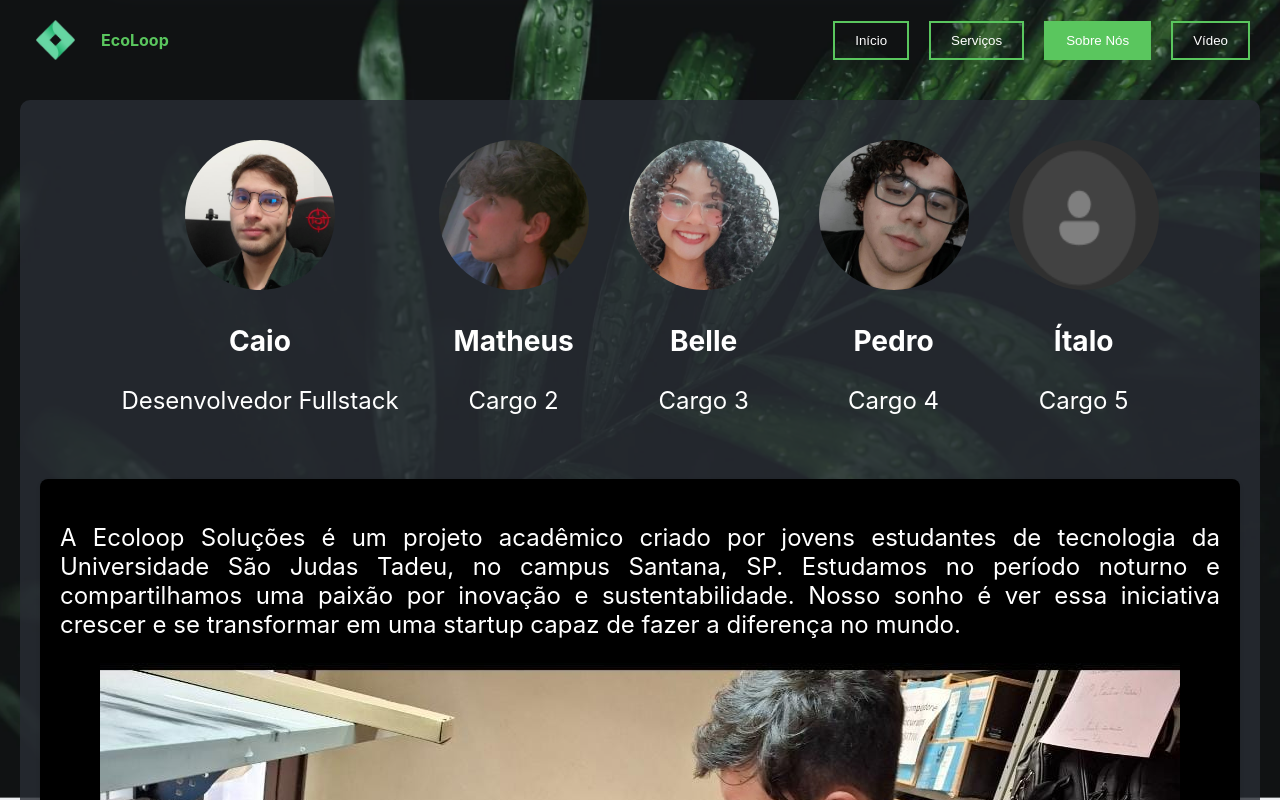
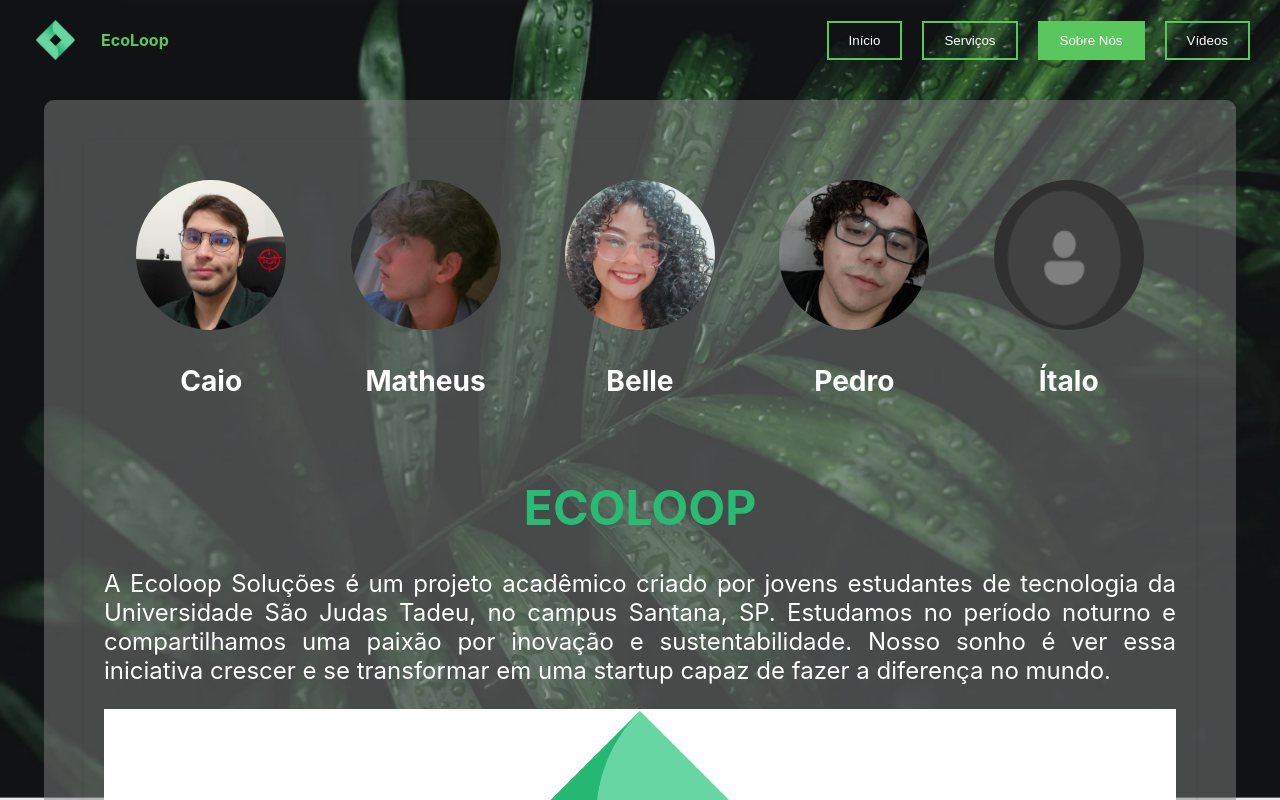
Before and after one commit to Legalso/ecoloop-website, a React (Create React App) app: page / in a window 1280 px wide. Both pictures are taken after a click on the button "Sobre Nós". Shown: the top 800 px of the page. Built offline with nearby package versions, Linux system fonts and the light colour scheme.

Commit message:
Toques finais para a apresentação

```diff
--- a/public/index.html
+++ b/public/index.html
@@ -25,6 +25,7 @@
       Learn how to configure a non-root public URL by running `npm run build`.
     -->
     <title>EcoLoop</title>
+    <link href="https://fonts.googleapis.com/css2?family=Roboto:wght@700&display=swap" rel="stylesheet">
   </head>
   <body>
     <noscript>You need to enable JavaScript to run this app.</noscript>
--- a/src/App.css
+++ b/src/App.css
@@ -1,5 +1,5 @@
 body {
-  background-color: #282c34;
+  background-color: #0f1112;
 }
 
 .App {
@@ -81,26 +81,41 @@ body {
   font-size: 2rem;
   user-select: none;
   -webkit-user-drag: none;
+  font-family: 'Roboto', sans-serif;
 }
 
 .App-section {
   padding: 20px;
   font-size: 1.5rem;
-  background-color: rgba(
-    40,
-    44,
-    52,
-    0.8
-  ); /* Semi-transparente para ver o fundo */
+  background-color: rgba(128, 128, 128, 0.5);
   color: white;
-  margin: 20px;
+  margin: 20px auto; /* Centraliza horizontalmente */
   border-radius: 10px;
+  width: 90%; /* Ajuste a largura para 90% */
+  max-width: 1200px; /* Defina um valor máximo para a largura */
+  height: auto; /* Ajuste a altura automaticamente */
 }
 
 .sobre-nos {
   display: flex;
   flex-direction: column;
   align-items: center;
+  padding: 20px;
+}
+
+.ecoloop-title {
+  color: #29ba76;
+  text-align: center;
+}
+
+.sobre-nos-text {
+  max-width: 1600px;
+  text-align: justify;
+  padding: 20px;
+  /* background-color: rgba(128, 128, 128, 0.5); */
+  border-radius: 8px;
+  box-shadow: 0 2px 4px rgba(0, 0, 0, 0.1);
+  color: white;
 }
 
 .team-container {
@@ -119,15 +134,6 @@ body {
   width: 150px;
   height: 150px;
   border-radius: 50%;
-}
-
-.sobre-nos-text {
-  max-width: 1600px;
-  text-align: justify;
-  padding: 20px;
-  background-color: black;
-  border-radius: 8px;
-  box-shadow: 0 2px 4px rgba(0, 0, 0, 0.1);
 }
 
 .sobre-nos-image {
--- a/src/App.js
+++ b/src/App.js
@@ -4,6 +4,7 @@ import "./App.css";
 import "./Responsive-App.css";
 import SobreNos from "./SobreNos";
 import Servicos from "./Servicos";
+import VideoSection from "./VideoSection"; // Importe o componente VideoSection
 
 function Header({ setSection, section }) {
   return (
@@ -31,17 +32,11 @@ function Header({ setSection, section }) {
         >
           Sobre Nós
         </button>
-        {/* <button
-          className={section === "contato" ? "active" : ""}
-          onClick={() => setSection("contato")}
-        >
-          Contato
-        </button> */}
         <button
           className={section === "video" ? "active" : ""}
           onClick={() => setSection("video")}
         >
-          Vídeo
+          Vídeos
         </button>
       </div>
     </header>
@@ -87,14 +82,6 @@ function Sobre() {
   );
 }
 
-// function Contato() {
-//   return <div className="App-section">Entre em contato conosco...</div>;
-// }
-
-function Video() {
-  return <div className="App-section">Assista ao nosso vídeo...</div>;
-}
-
 function App() {
   const [section, setSection] = useState("inicio");
 
@@ -104,16 +91,13 @@ function App() {
       content = <Inicio />;
       break;
     case "servicos":
-      content = <Servicos />;
+      content = <ServicosSection />;
       break;
     case "sobre":
       content = <Sobre />;
       break;
-    // case "contato":
-    //   content = <Contato />;
-    //   break;
     case "video":
-      content = <Video />;
+      content = <VideoSection />;
       break;
     default:
       content = <Inicio />;
--- a/src/Servicos.js
+++ b/src/Servicos.js
@@ -1,11 +1,10 @@
 import React from "react";
-import img1 from "./img/autonuke.png";
+import img1 from "./img/9686e717c7ce6e05ba4c72297b9aff4a.jpg";
 import img2 from "./img/autonuke.png";
-import img3 from "./img/autonuke.png";
-import img4 from "./img/autonuke.png";
-import img5 from "./img/autonuke.png";
-import img6 from "./img/autonuke.png";
-import img7 from "./img/autonuke.png";
+import img3 from "./img/Conceito_de_ecologia_tecnologica_com_holograma___Vetor_Gratis.jpg";
+import img4 from "./img/images.jpg";
+import img5 from "./img/images_1.jpg";
+import img6 from "./img/images_2.jpg";
 
 function Servicos() {
   const services = [
@@ -16,7 +15,7 @@ function Servicos() {
         "A empresa recupera peças e componentes de dispositivos eletrônicos descartados, reintegrando-os na cadeia produtiva para reduzir o desperdício e o impacto ambiental.",
     },
     {
-      img: img2,
+      img: img4,
       title: "Valorização de Marca",
       description:
         "Ao contratar a Ecoloop, as empresas parceiras agregam valor à sua marca, associando-se a práticas sustentáveis e ganhando uma imagem positiva de responsabilidade ambiental.",
@@ -28,7 +27,7 @@ function Servicos() {
         "A Ecoloop emite certificados que comprovam o descarte e a reciclagem responsáveis dos resíduos eletrônicos, valorizando o compromisso ambiental das empresas contratantes.",
     },
     {
-      img: img4,
+      img: img2,
       title: "Coleta de Lixo Eletrônico",
       description:
         "A empresa realiza a coleta dos resíduos eletrônicos, oferecendo uma solução completa para o descarte adequado de equipamentos que não podem ser reaproveitados.",
@@ -45,16 +44,10 @@ function Servicos() {
       description:
         "A empresa oferece cursos e treinamentos para jovens e profissionais interessados em reciclagem e manutenção de eletrônicos, promovendo qualificação para o mercado de trabalho.",
     },
-    {
-      img: img7,
-      title: "Gestão de Resíduos e Logística Reversa",
-      description:
-        "A Ecoloop organiza a coleta, o transporte e o processamento dos resíduos eletrônicos de seus clientes, garantindo que o material seja tratado corretamente desde a origem até o destino final.",
-    },
   ];
 
   return (
-    <div className="App-section">
+    <div className="servicos-section">
       <h2>Nossos Serviços</h2>
       <div className="services-container">
         {services.map((service, index) => (
--- a/src/SobreNos.js
+++ b/src/SobreNos.js
@@ -4,8 +4,8 @@ import person2 from "./img/Matheus.png";
 import person3 from "./img/Belle.png";
 import person4 from "./img/Pedro.png";
 import person5 from "./img/Ítalo.png";
+import logoOFC from "./img/logo ofc.png"
 import equipeEcoloop from "./img/WhatsApp_Image_2024-10-28_at_21.01.58.jpeg";
-import jovensColaborativos from "./img/processo.png";
 
 function SobreNos() {
   const team = [
@@ -18,16 +18,17 @@ function SobreNos() {
 
   return (
     <div className="sobre-nos">
+      <div className="sobre-nos-text">
         <div className="team-container">
           {team.map((member, index) => (
             <div key={index} className="team-member">
               <img src={member.img} alt={member.name} className="team-photo" />
               <h3>{member.name}</h3>
-            <p>{member.role}</p>
+              {/* <p>{member.role}</p> */}
             </div>
           ))}
         </div>
-      <div className="sobre-nos-text">
+        <h1 className="ecoloop-title">ECOLOOP</h1>
         <p>
           A Ecoloop Soluções é um projeto acadêmico criado por jovens estudantes
           de tecnologia da Universidade São Judas Tadeu, no campus Santana, SP.
@@ -35,11 +36,7 @@ function SobreNos() {
           e sustentabilidade. Nosso sonho é ver essa iniciativa crescer e se
           transformar em uma startup capaz de fazer a diferença no mundo.
         </p>
-        <img
-          src={equipeEcoloop}
-          alt="Ecoloop em ação"
-          className="sobre-nos-image"
-        />
+        <img src={logoOFC} alt="Ecoloop" className="sobre-nos-image" />
         <p>
           Atualmente, estamos aplicando parte de nosso projeto no Ministério
           Público Federal (MPF), onde colocamos em prática nossas soluções para
@@ -48,8 +45,8 @@ function SobreNos() {
           oferecer soluções mais conscientes para o uso de recursos.
         </p>
         <img
-          src={jovensColaborativos}
-          alt="Jovens em um ambiente colaborativo"
+          src={equipeEcoloop}
+          alt="EcoLoop em ação"
           className="sobre-nos-image"
         />
         <p>
--- /dev/null
+++ b/src/Video.css
@@ -0,0 +1,32 @@
+.video-container {
+  width: 560px;
+  height: 315px;
+  background-color: #000;
+  display: flex;
+  justify-content: center;
+  align-items: center;
+  border-radius: 8px;
+  box-shadow: 0 2px 4px rgba(0, 0, 0, 0.1);
+  margin: 20px;
+}
+
+.video-section {
+  display: flex;
+  flex-direction: column;
+  align-items: center;
+  justify-content: center;
+  height: 100vh; /* Centraliza verticalmente */
+  text-align: center;
+  padding: 20px;
+}
+
+.videos-container {
+  display: flex;
+  justify-content: center;
+  gap: 20px;
+  flex-wrap: wrap;
+  background-color: rgba(128, 128, 128, 0.5);
+  padding: 20px;
+  border-radius: 8px;
+  box-shadow: 0 2px 4px rgba(0, 0, 0, 0.1);
+}
--- /dev/null
+++ b/src/Video.js
@@ -0,0 +1,22 @@
+import React from "react";
+import "./Video.css";
+
+const Video = ({ videoUrl }) => {
+  const defaultUrl =
+    "https://www.youtube.com/embed/0jcIf_X_498?si=qFRUjtrZivitZzzF";
+  return (
+    <div className="video-container">
+      <iframe
+        width="560"
+        height="315"
+        src={videoUrl || defaultUrl} // Use the passed URL or the default one
+        frameBorder="0"
+        allow="accelerometer; autoplay; clipboard-write; encrypted-media; gyroscope; picture-in-picture"
+        allowFullScreen
+        title="YouTube video"
+      ></iframe>
+    </div>
+  );
+};
+
+export default Video;
--- /dev/null
+++ b/src/VideoSection.js
@@ -0,0 +1,16 @@
+import React from "react";
+import Video from "./Video";
+import "./Video.css";
+
+const VideoSection = () => {
+  return (
+    <div className="video-section">
+      <div className="videos-container">
+        <Video videoUrl="https://www.youtube.com/embed/0jcIf_X_498?si=qFRUjtrZivitZzzF" />
+        <Video videoUrl="https://www.youtube.com/embed/XKDj9xHhSWM?si=UqzwJOqKNHdxZyil" />
+      </div>
+    </div>
+  );
+};
+
+export default VideoSection;
```
Also changed, not shown: 5 other files (tests, documents, lock files or other folders). Lines whose indentation alone changed are shown as unchanged.
